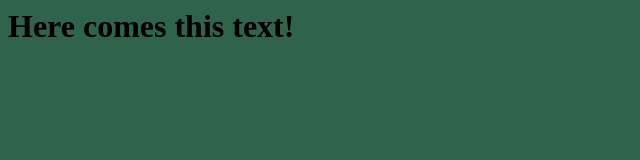
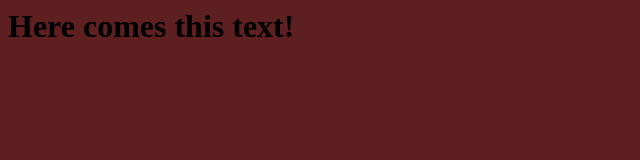
Before and after one commit to iNspiter/temp1, a plain HTML site: page index.html in a window 1280 px wide. Shown: the whole page, without its empty margins (0-640 px from the left). Drawn offline with Linux system fonts and the light colour scheme.

Commit message:
update color

```diff
--- a/index.html
+++ b/index.html
@@ -1,5 +1,5 @@
 <html>
-	<body bgcolor="30634C">
+	<body bgcolor="5D1F1F">
 
 	<h1>Here comes this text!</h1>
 
```
